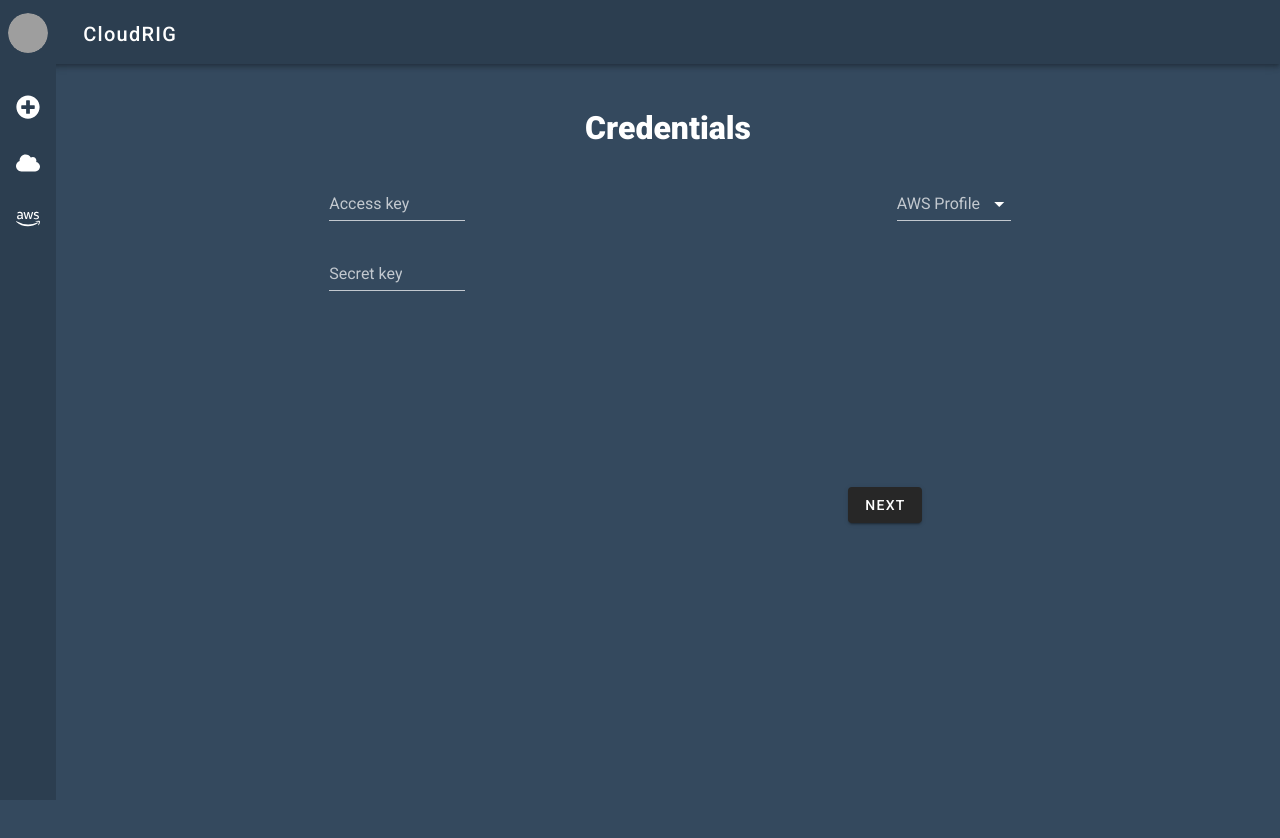
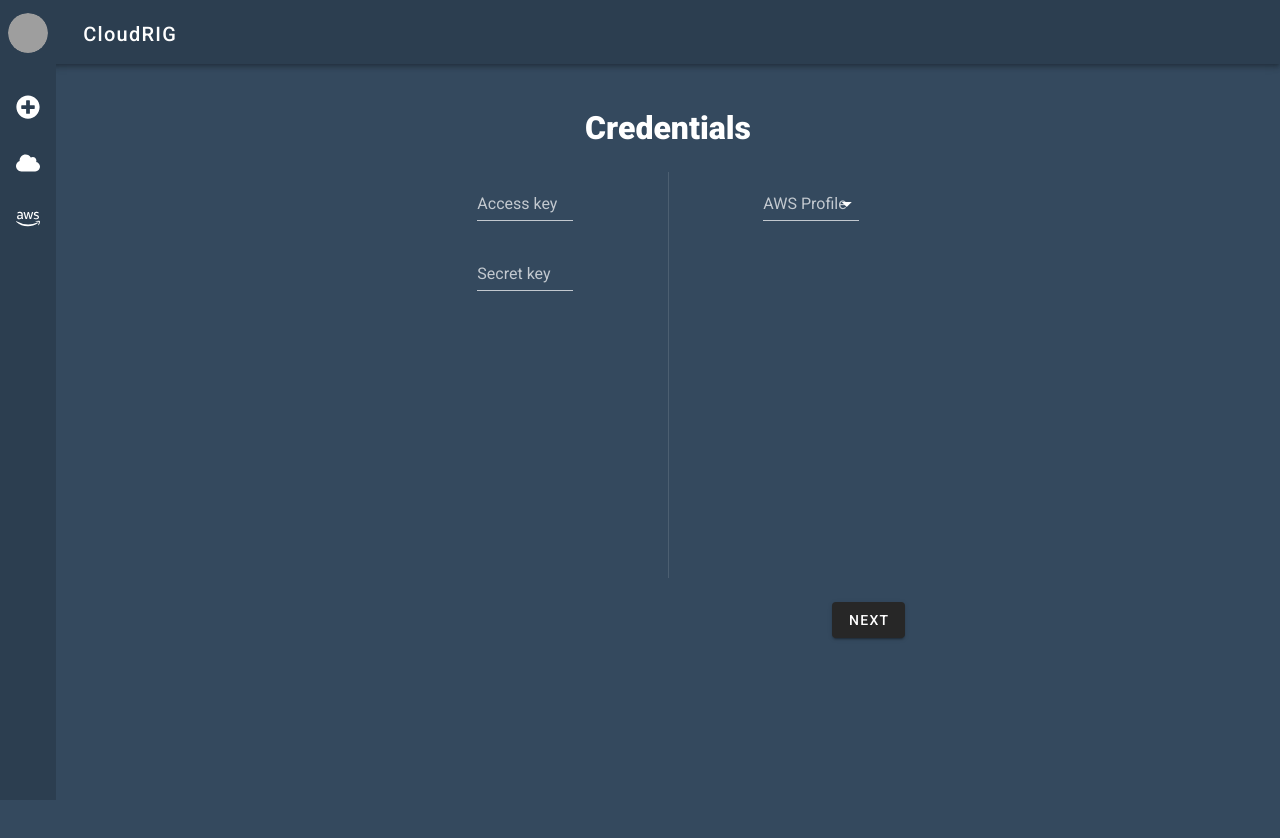
Before and after one commit to Atsuyaku/CloudRIG_APP, a Vue app: page /Credentials in a window 1280 px wide. Shown: the top 838 px of the page. Built offline with nearby package versions, Linux system fonts and the light colour scheme; grey boxes are pictures that could not be loaded.

Commit message:
fixed credentials alignment

```diff
--- a/src/components/CredentialsContent.vue
+++ b/src/components/CredentialsContent.vue
@@ -11,30 +11,27 @@
       >
         Credentials
       </div>
-      <v-row no-gutters justify="center">
-        <v-col>
-          <div style="margin-left: 30px;" align="center">
+
+      <v-row no-gutters >
+        <v-col offset="1">
+          <div style="margin-right: 20%;" align="right">
             <v-text-field
               label="Access key"
               required
               style="width: 25%;"
             ></v-text-field>
-
             <v-text-field
               label="Secret key"
               required
               style="width: 25%;"
             ></v-text-field>
 
-            <v-col style="margin-left: 90%; margin-top: 30%;">
-              <router-link tag="span" to="/">
-                <v-btn>NEXT</v-btn>
-              </router-link>
-            </v-col>
           </div>
+
         </v-col>
+        <v-col cols="1"><v-divider class="mx-0" vertical dark ></v-divider></v-col>
         <v-col>
-          <div align="center">
+          <div>
             <v-select
               label="AWS Profile"
               :items="profile"
@@ -43,6 +40,13 @@
               style="width: 20%;"
             ></v-select>
           </div>
+        </v-col>
+      </v-row>
+      <v-row>
+        <v-col style="margin-left: 63%;">
+          <router-link tag="span" to="/">
+            <v-btn>NEXT</v-btn>
+          </router-link>
         </v-col>
       </v-row>
     </v-app>
```
